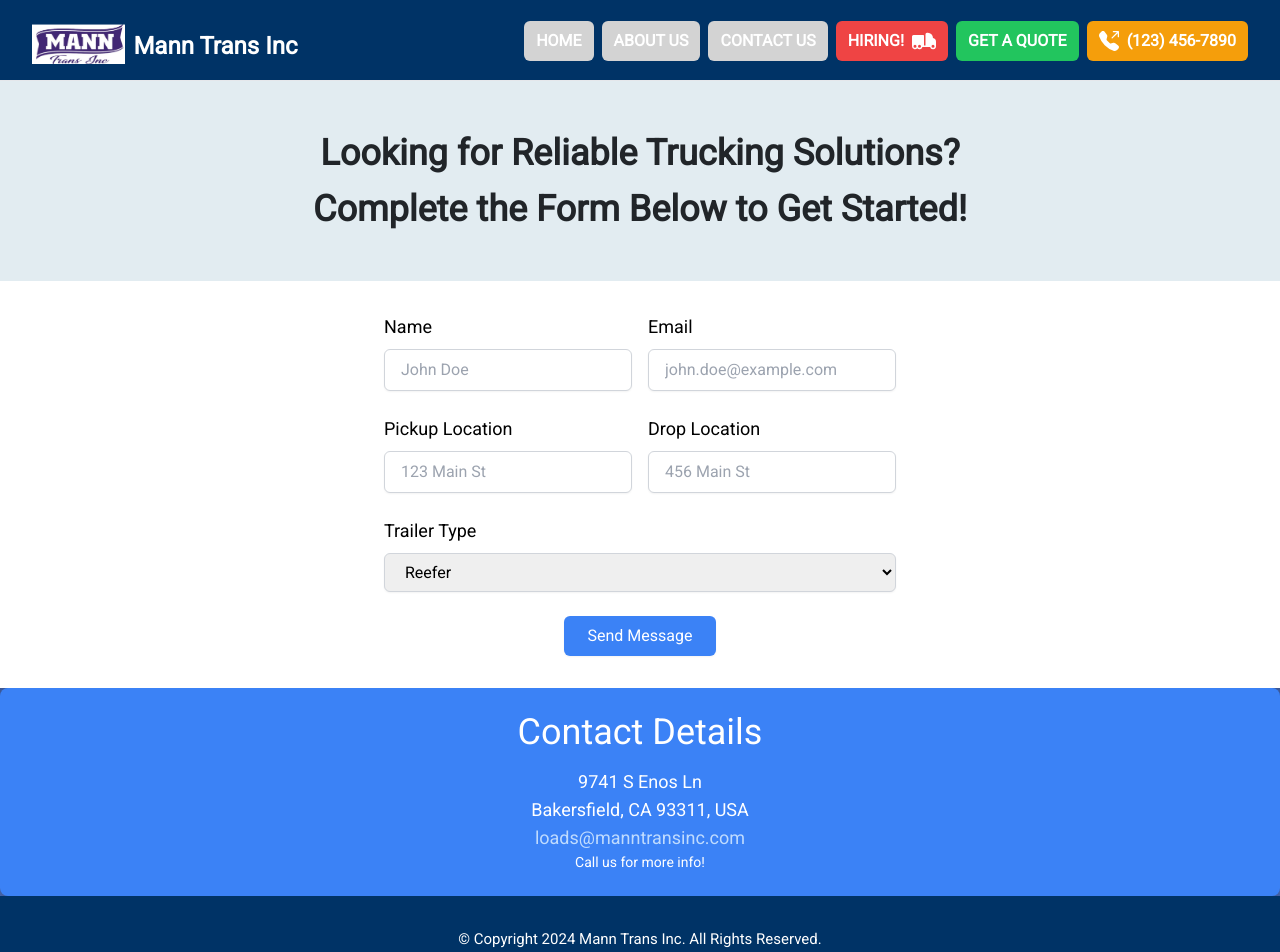
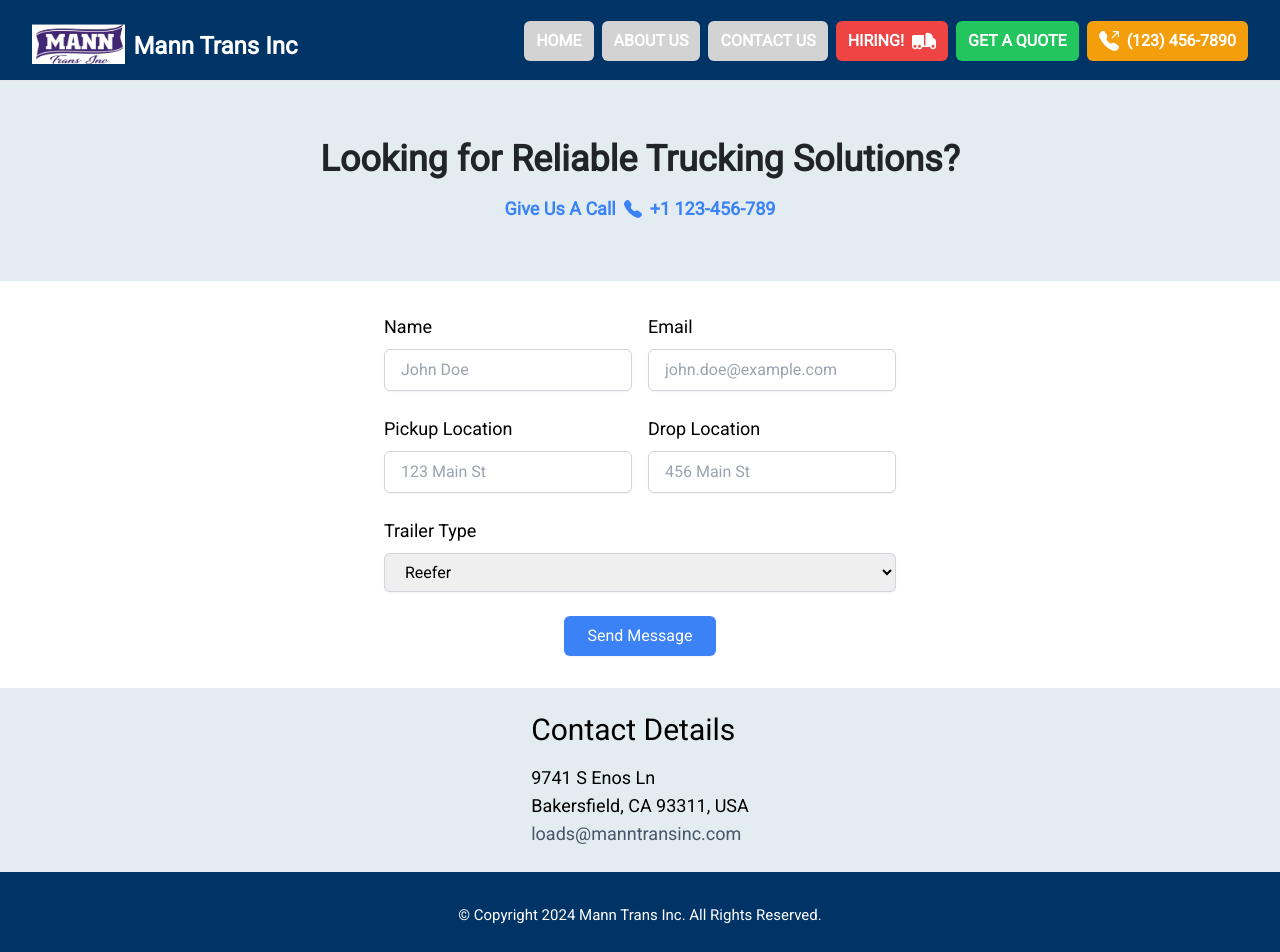
Before and after one commit to Ashish-k-Gupta/Fu-kingReact, a React (Vite) app: page /requestQuote in a window 1280 px wide. Shown: the top 952 px of the page. Built offline with nearby package versions, Linux system fonts and the light colour scheme.

Commit message:
Just added a single page. Didn't added anything of important this time. Ending my day. Will go back home and work on it again

```diff
--- a/src/App.jsx
+++ b/src/App.jsx
@@ -4,7 +4,7 @@ import MainLayout from './layout/MainLayout'
 import { createBrowserRouter, createRoutesFromElements, Route, RouterProvider, Link } from 'react-router-dom'
 import About from './pages/About'
 import RequestQuote from './pages/RequestQuote'
-// import Hiring from './pages/Hiring'
+import Hiring from './pages/Hiring'
 import ContactUs from './pages/Contact'
 import NotFoundPage from './pages/NotFoundPage'
 
@@ -15,7 +15,7 @@ const router = createBrowserRouter(
   <Route index element={ <HomePage/> }/>
   <Route path='/about' element={ <About/> }/>
   <Route path='/contact' element={ <ContactUs/> }/>
-  {/* <Route path='/hiring' element={ <Hiring/> }/> */}
+  <Route path='/hiring' element={ <Hiring/> }/>
   <Route path='/requestQuote' element={ <RequestQuote/> }/>
   <Route path='*' element={ <NotFoundPage/> }/>
 
--- a/src/components/ContactCard.jsx
+++ b/src/components/ContactCard.jsx
@@ -4,16 +4,17 @@ const ContactCard = () => {
   const email = 'loads@manntransinc.com';
 
   return (
-    <div className='flex-1 flex flex-col items-center justify-center text-white p-6 bg-blue-500 rounded-lg shadow-lg'>
-      <h5 className='text-4xl mb-4'>Contact Details</h5>
+    <div className='flex-1 flex items-center justify-center bg-[#e2ecf1]'>
+      <div className='flex flex-col items-start p-6'>
+        <h5 className='text-3xl mb-4'>Contact Details</h5>
         <p className='text-lg'>9741 S Enos Ln</p>
         <p className='text-lg'>Bakersfield, CA 93311, USA</p>
         <p className='text-lg'>
-        <a href={`mailto:${email}`} className="text-blue-200 hover:underline">
+          <a href={`mailto:${email}`} className="text-slate-600 hover:underline">
             {email}
           </a>
         </p>
-      <p className='text-sm'>Call us for more info!</p>
+      </div>
     </div>
   );
 }
--- /dev/null
+++ b/src/pages/Hiring.jsx
@@ -0,0 +1,11 @@
+import React from 'react'
+
+const Hiring = () => {
+  return (
+    <div className='text-white text-5xl'>
+      is this is working?
+    </div>
+  )
+}
+
+export default Hiring
--- a/src/pages/RequestQuote.jsx
+++ b/src/pages/RequestQuote.jsx
@@ -1,4 +1,4 @@
-import React from 'react'
+import { BsFillTelephoneFill } from "react-icons/bs";
 import ContactCard from '../components/ContactCard'
 
 const RequestQuote = () => {
@@ -7,7 +7,11 @@ const RequestQuote = () => {
       {/* Hero Section */}
       <div className="relative h-[200px] text-[#212529] text-4xl font-bold p-8 flex flex-col items-center justify-center bg-[#e2ecf1]">
         <h2 className="mb-4 text-center">Looking for Reliable Trucking Solutions?</h2>
-        <h2 className="text-center">Complete the Form Below to Get Started!</h2>
+        <div className="flex items-center justify-center space-x-2">
+      <h2 className="text-blue-500 text-lg">Give Us A Call</h2>
+      <BsFillTelephoneFill className="text-blue-500 text-lg" />
+      <h2 className="text-blue-500 text-lg">+1 123-456-789</h2>
+    </div>
       </div>
 
       {/* Form Section */}
```
Lines whose indentation alone changed are shown as unchanged.
